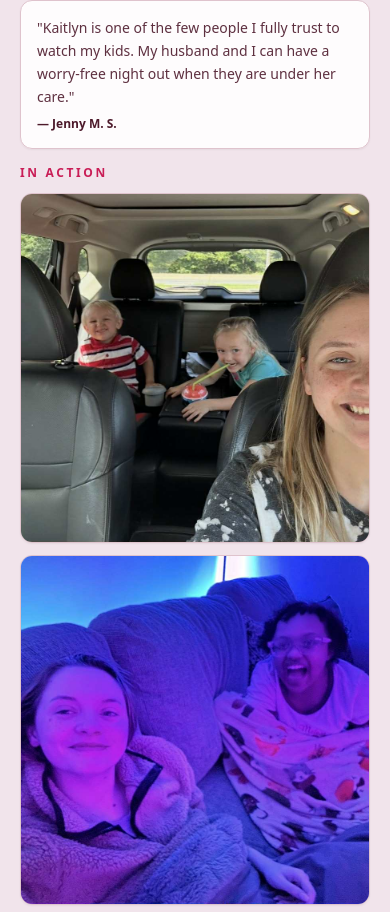
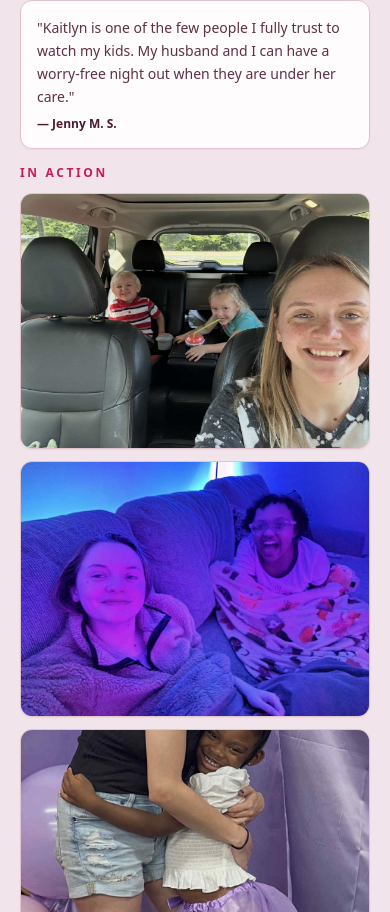
Before and after one commit to raczniakservices/kaitlyn-nanny-landing, a Next.js app in the folder apps/kaitlyn-nanny/: page / in a window 390 px wide. Shown: the part 1352-2264 px from the top of the page. Built offline with nearby package versions, Linux system fonts and the light colour scheme.

Commit message:
Fix mobile photo formatting - center images and fix Reveal viewport trigger

```diff
--- a/apps/kaitlyn-nanny/app/page.tsx
+++ b/apps/kaitlyn-nanny/app/page.tsx
@@ -115,25 +115,25 @@ export default function Page() {
               <div className="mb-8">
                 <p className="mb-3 text-xs font-bold tracking-[0.22em] text-[hsl(var(--accent-deep))]">IN ACTION</p>
                 <div className="grid grid-cols-1 sm:grid-cols-3 gap-3">
-                  <div className="overflow-hidden rounded-xl border border-[hsl(var(--border))] shadow-sm">
+                  <div className="overflow-hidden rounded-xl border border-[hsl(var(--border))] shadow-sm h-64 sm:h-auto">
                     <img
                       src="/kaitlyn1.jfif"
                       alt="Kaitlyn with children"
-                      className="h-full w-full object-cover aspect-square hover:scale-105 transition-transform duration-300"
+                      className="h-full w-full object-cover object-center sm:aspect-square hover:scale-105 transition-transform duration-300"
                     />
                   </div>
-                  <div className="overflow-hidden rounded-xl border border-[hsl(var(--border))] shadow-sm">
+                  <div className="overflow-hidden rounded-xl border border-[hsl(var(--border))] shadow-sm h-64 sm:h-auto">
                     <img
                       src="/kaitlyn2.jfif"
                       alt="Kaitlyn childcare"
-                      className="h-full w-full object-cover aspect-square hover:scale-105 transition-transform duration-300"
+                      className="h-full w-full object-cover object-center sm:aspect-square hover:scale-105 transition-transform duration-300"
                     />
                   </div>
-                  <div className="overflow-hidden rounded-xl border border-[hsl(var(--border))] shadow-sm">
+                  <div className="overflow-hidden rounded-xl border border-[hsl(var(--border))] shadow-sm h-64 sm:h-auto">
                     <img
                       src="/kaitlyn3.jfif"
                       alt="Kaitlyn with kids"
-                      className="h-full w-full object-cover aspect-square hover:scale-105 transition-transform duration-300"
+                      className="h-full w-full object-cover object-center sm:aspect-square hover:scale-105 transition-transform duration-300"
                     />
                   </div>
                 </div>
--- a/apps/kaitlyn-nanny/components/Reveal.tsx
+++ b/apps/kaitlyn-nanny/components/Reveal.tsx
@@ -18,7 +18,7 @@ export function Reveal({
     <motion.div
       initial={reduceMotion ? false : { opacity: 0, y }}
       whileInView={reduceMotion ? { opacity: 1 } : { opacity: 1, y: 0 }}
-      viewport={{ once: true, amount: 0.6 }}
+      viewport={{ once: true, amount: 0.2 }}
       transition={{ duration: 0.55, ease: [0.22, 1, 0.36, 1], delay }}
     >
       {children}
```
